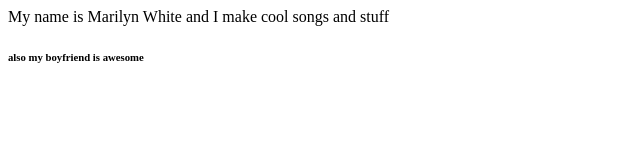
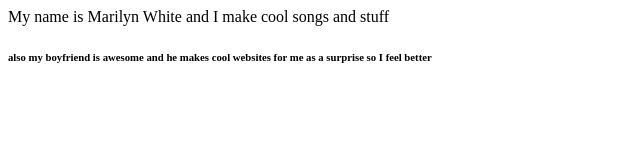
Before and after one commit to marilynwhitemusic/marilynwhitemusic.github.io, a plain HTML site: page index.html in a window 1280 px wide. Shown: the whole page, without its empty margins (0-640 px from the left). Drawn offline with Linux system fonts and the light colour scheme.

Commit message:
changed some very important things

```diff
--- a/index.html
+++ b/index.html
@@ -13,7 +13,7 @@
 		My name is Marilyn White and I make cool songs and stuff
 		</p>
 		<h6>
-		also my boyfriend is awesome
+		also my boyfriend is awesome and he makes cool websites for me as a surprise so I feel better
 		</h6>
 	</body>
 </html>
```
